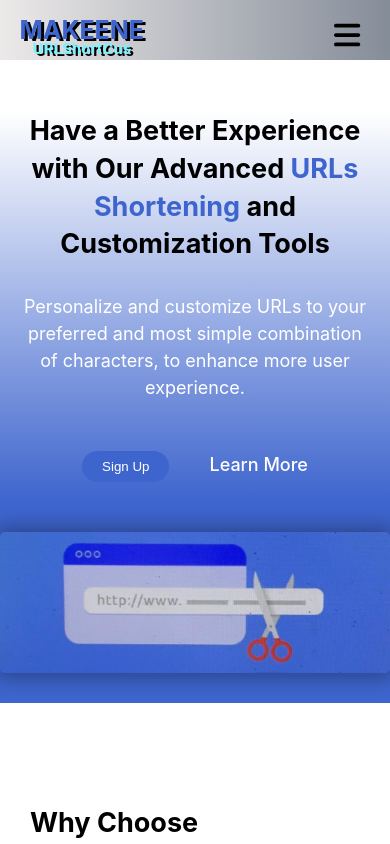
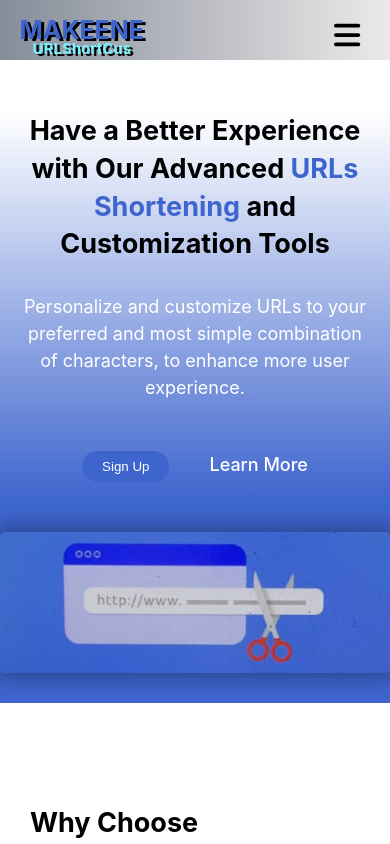
Before and after one commit to bezbrain/MakeeneURL_Shortener, a React (Vite) app: page / in a window 390 px wide. Shown: the top 844 px of the page. Built offline with nearby package versions, Linux system fonts and the light colour scheme.

Commit message:
Made adjustment to form section at mobile screen size

```diff
--- a/src/styles/header.css
+++ b/src/styles/header.css
@@ -11,7 +11,7 @@
   display: flex;
   justify-content: space-between;
   align-items: center;
-  background: linear-gradient(to left, var(--grey), #ece9e9);
+  background: linear-gradient(to left, #ece9e9, var(--grey));
   z-index: 999;
 }
 
```
